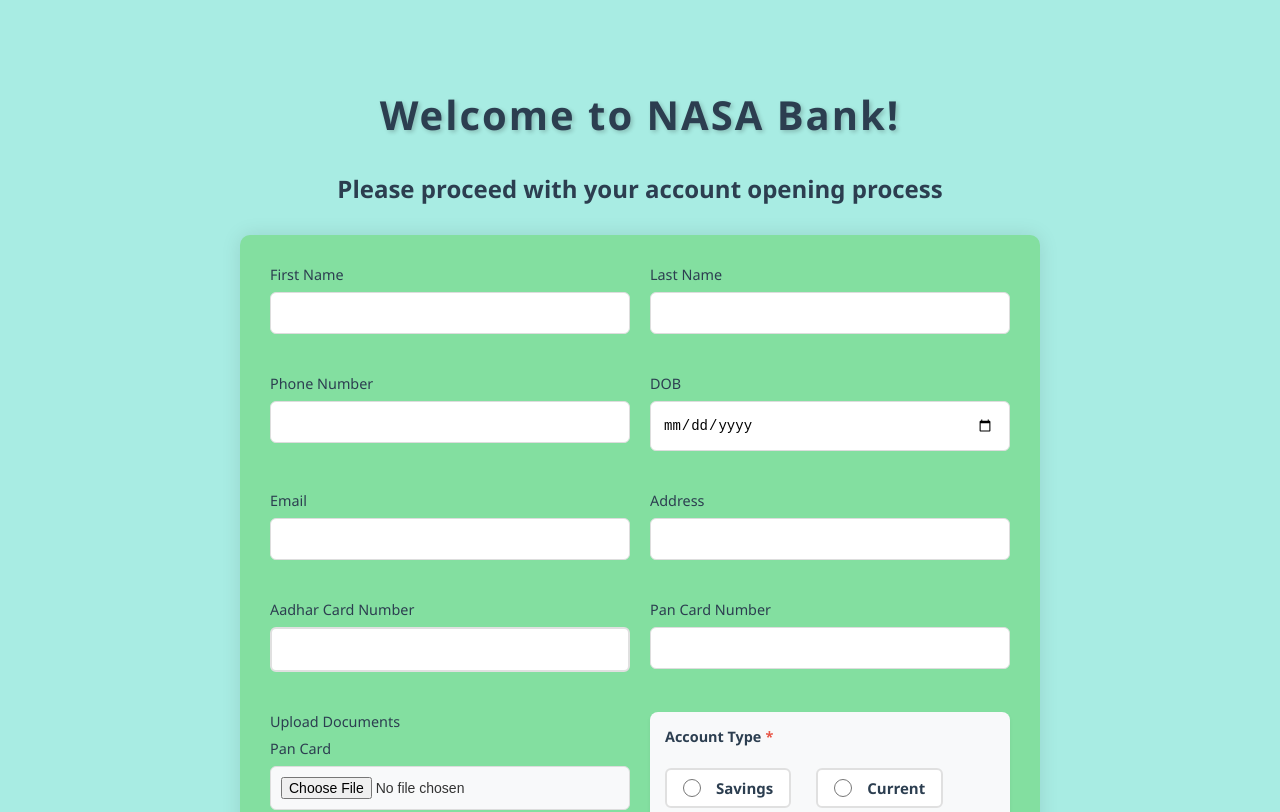
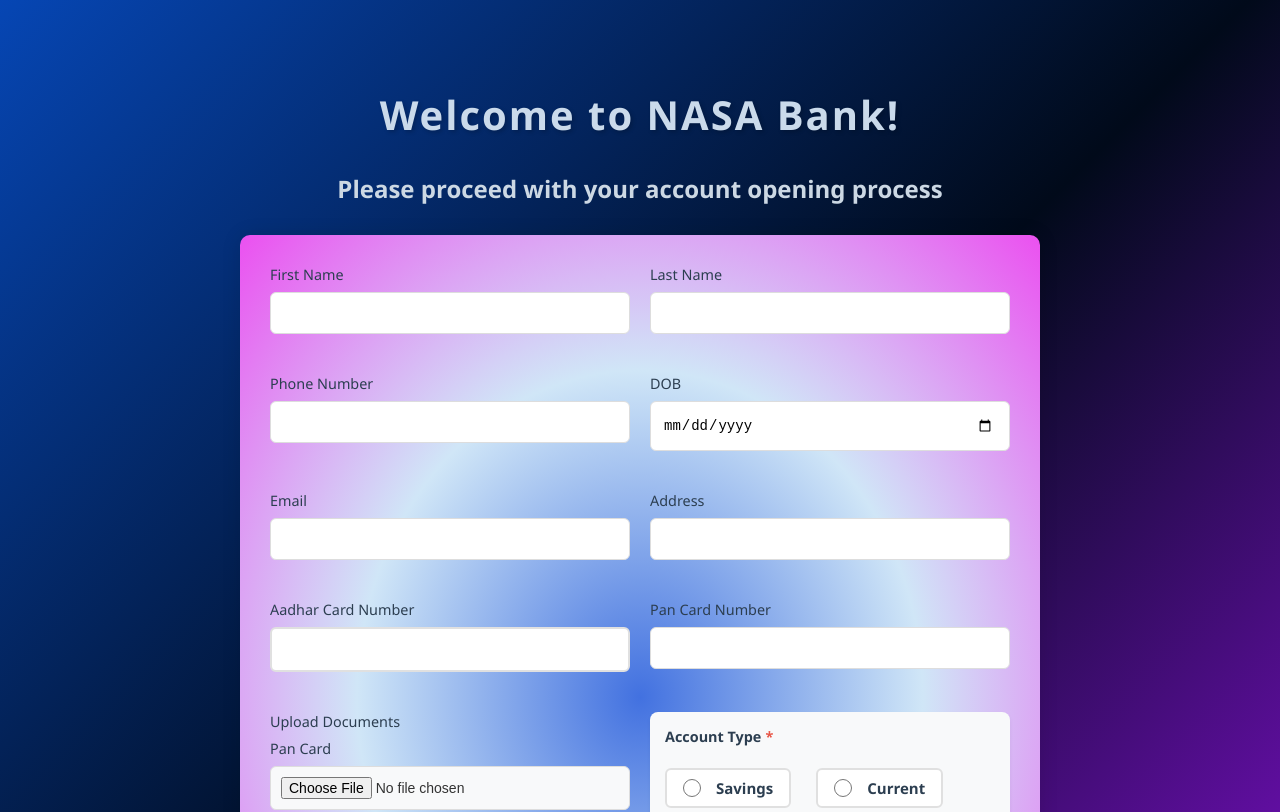
Before and after one commit to punekarshailesh/bank-account-opening, a React (Create React App) app in the folder frontend/: page /signup in a window 1280 px wide. Shown: the top 812 px of the page. Built offline with nearby package versions, Linux system fonts and the light colour scheme.

Commit message:
more animation and theme added

```diff
--- a/frontend/src/App.css
+++ b/frontend/src/App.css
@@ -1,11 +1,9 @@
-/* Add this CSS to your stylesheet */
-
 /* General page styling */
 body {
   margin: 0;
   padding: 0;
   font-family: 'Segoe UI', Tahoma, Geneva, Verdana, sans-serif;
-  background-color: #a8ece3;
+  background: linear-gradient(135deg, #0646b4 0%, #010a1a 50%, #8e10e1 100%);
   color: #333;
 }
 
@@ -14,27 +12,28 @@
   max-width: 800px;
   margin: 40px auto;
   padding: 20px;
+
 }
 
 /* Form header */
-h1 {
+.container h1 {
   text-align: center;
-  color: #2c3e50;
+  color: #cadaeb;
   margin-bottom: 30px;
   font-size: 2.5em;
   font-weight: 600;
 }
 
-h2 {
+.container h2 {
   text-align: center;
-  color: #2c3e50;
+  color: #ccd8e4;
   margin-bottom: 30px;
   font-weight: 600;
 }
 
 /* Form styling */
-form {
-  background: rgb(131, 223, 160);
+.container form {
+  background: radial-gradient(#4271e0 0%, #d0e6f7 50%, #eb50f0 100%);
   padding: 30px;
   border-radius: 10px;
   box-shadow: 0 0 20px rgba(0, 0, 0, 0.1);
```
